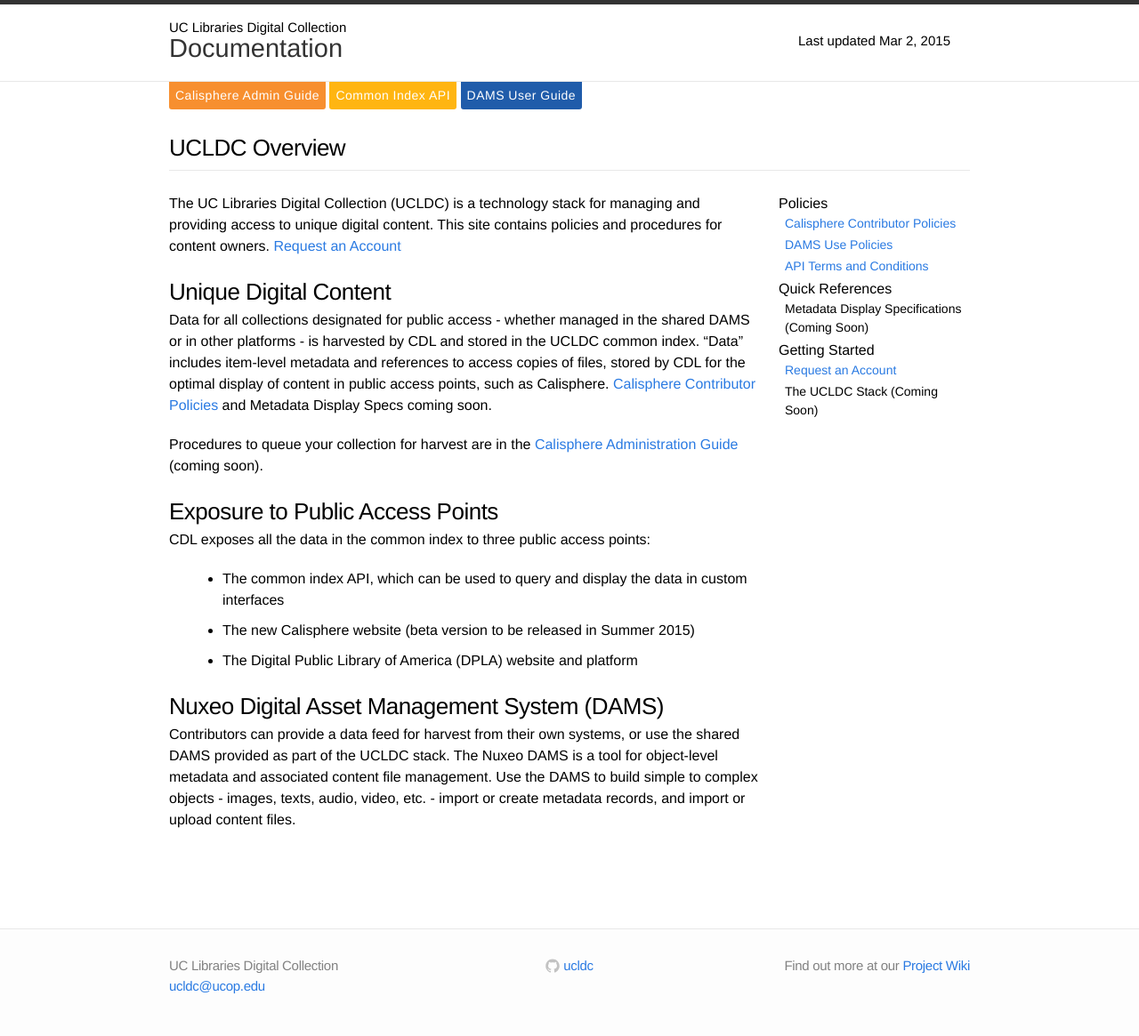
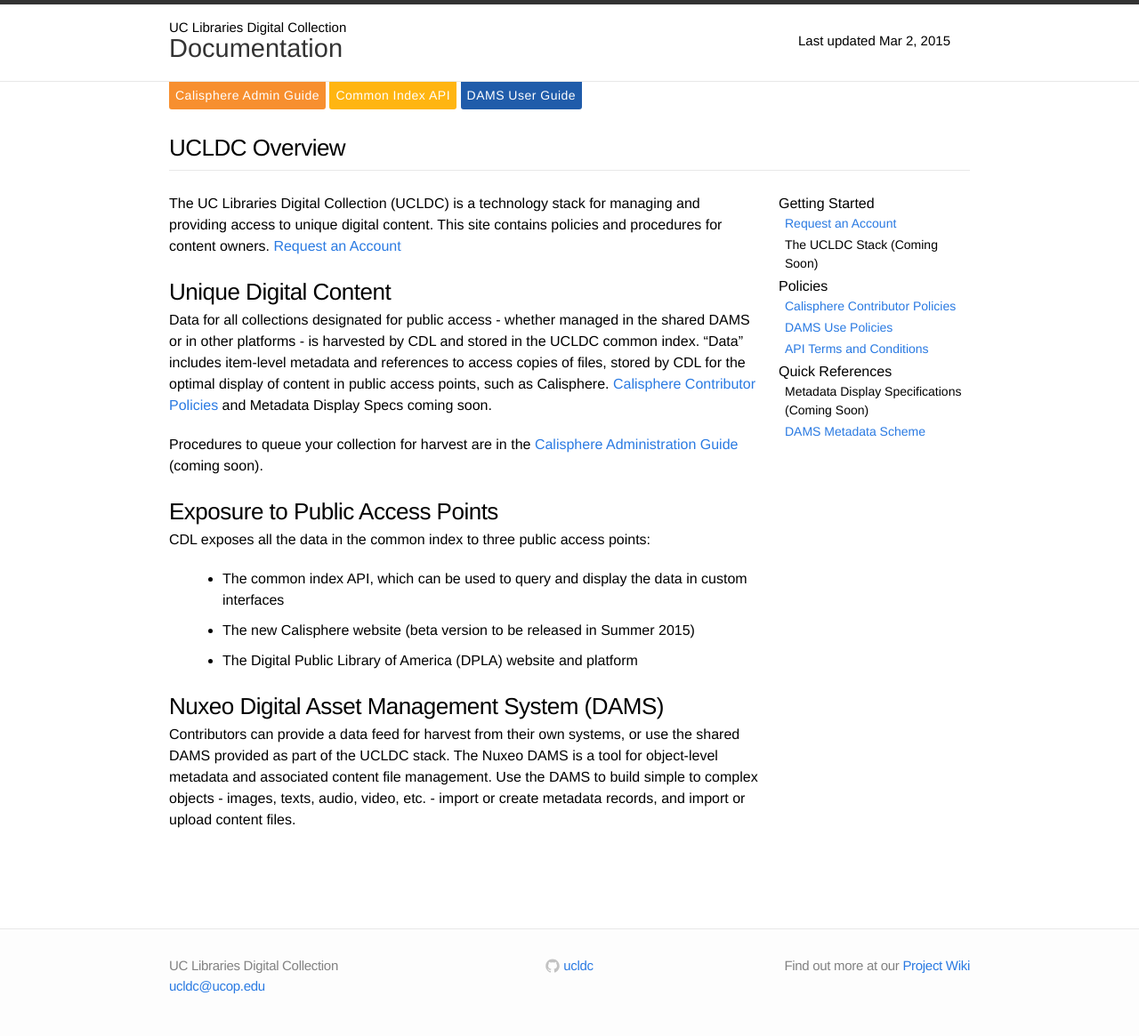
Before and after one commit to ucldc/ucldc-docs, a Jekyll site: the page built from index.md, in a window 1280 px wide. Shown: the whole page at 89% size. Built offline with Jekyll 4.4.1, drawn with Linux system fonts in a browser that asks for light colours; nearby versions of some CDN libraries.

Commit message:
Added a quicklink on the homepage to DAMS Metadata Scheme

```diff
--- a/_includes/sidebar.html
+++ b/_includes/sidebar.html
@@ -1,4 +1,9 @@
 <div class="sidebar">
+  <h1>Getting Started</h1>
+  <ul>
+    <li><a href="{{ site.url }}{{ site.baseurl }}/docs/create-account/">Request an Account</a></li>
+    <li>The UCLDC Stack (Coming Soon)</li>
+  </ul>
   <h1>Policies</h1>
   <ul>
     <li><a href="{{ site.url }}{{ site.baseurl }}/docs/registry/access-policies/">Calisphere Contributor Policies</a></li>
@@ -7,9 +12,5 @@
   </ul>
   <h1>Quick References</h1>
     <li>Metadata Display Specifications (Coming Soon)</li>
-  <h1>Getting Started</h1>
-  <ul>
-    <li><a href="{{ site.url }}{{ site.baseurl }}/docs/create-account/">Request an Account</a></li>
-    <li>The UCLDC Stack (Coming Soon)</li>
-  </ul>
+    <li><a href="{{ site.url }}{{ site.baseurl }}/docs/dams/metadata-model/">DAMS Metadata Scheme</a></li>
 </div>
```
